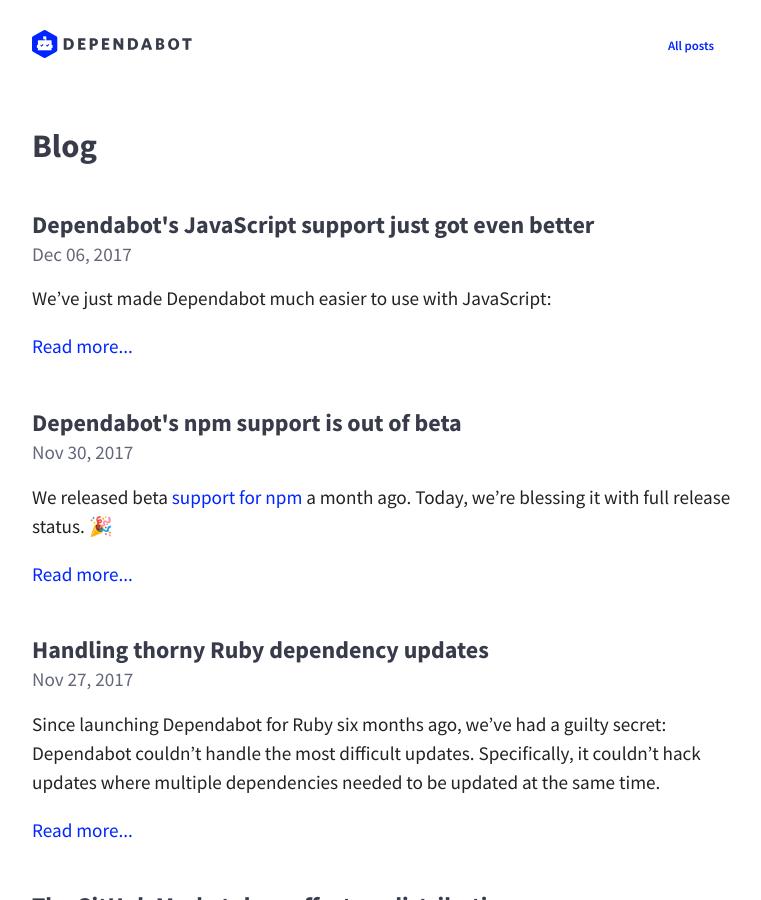
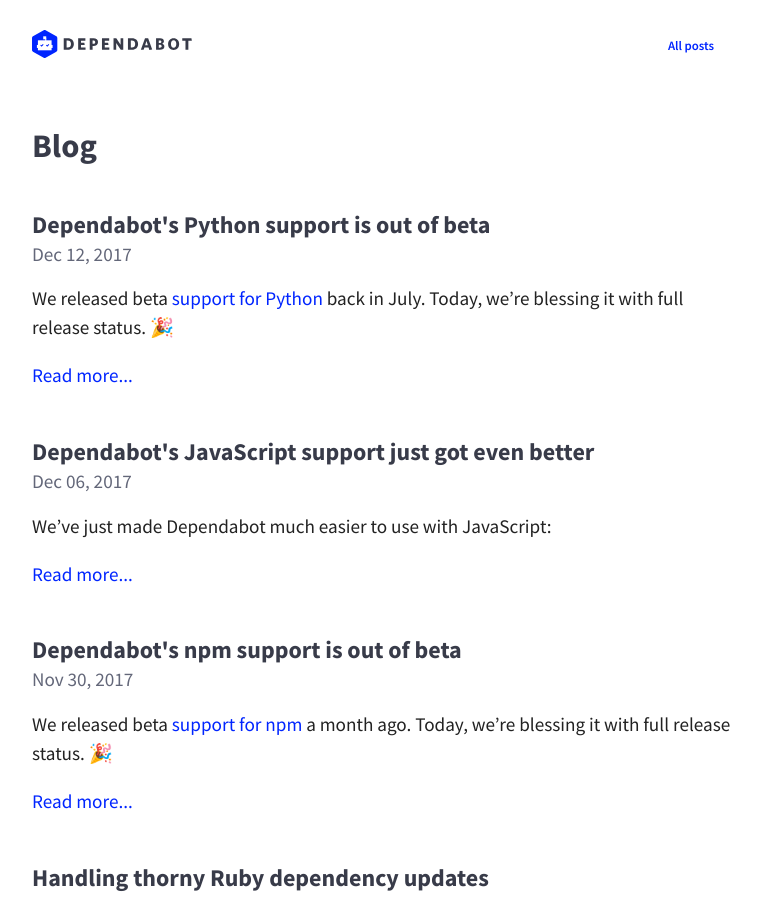
Before and after one commit to desenvolvedorIcotrade/App.bot, a Jekyll site: the page built from blog/index.html, in a window 1280 px wide and 900 px high. Shown: the whole window, without its empty margins (258-1019 px from the left). Built offline with Jekyll 4.4.1, drawn with Linux system fonts in a browser that asks for light colours; nearby versions of some CDN libraries.

Commit message:
Take Python support out of beta

```diff
--- /dev/null
+++ b/blog/_posts/2017-12-12-python-support-is-out-of-beta.md
@@ -0,0 +1,22 @@
+---
+layout: post
+title:  "Dependabot's Python support is out of beta"
+date:   2017-12-12 10:00:00 +0000
+---
+
+We released beta [support for Python][release-post] back in July. Today, we're
+blessing it with full release status. 🎉
+
+Since our beta for Python began we've had over 500 pull requests merged, added
+support for alternative `requirements.txt` names, and added support for range
+requirements. We've also added support for updating a project's `setup.py`.
+
+We're always improving Dependabot across all our languages, given the above we
+think our Python support is ready for you to rely on.
+
+Next up, we'll be working on [adding support for Pipenv][pipenv-support].
+
+🍸
+
+[release-post]: dependabot-now-supports-python
+[pipenv-support]: https://github.com/dependabot/dependabot-core/pull/15
--- a/index.html
+++ b/index.html
@@ -193,7 +193,6 @@
                 <img src="/images/icon-python.svg" />
               </div>
               <div class="language-caveat">
-                BETA
               </div>
               <div class="language-name">
                 Python
```
